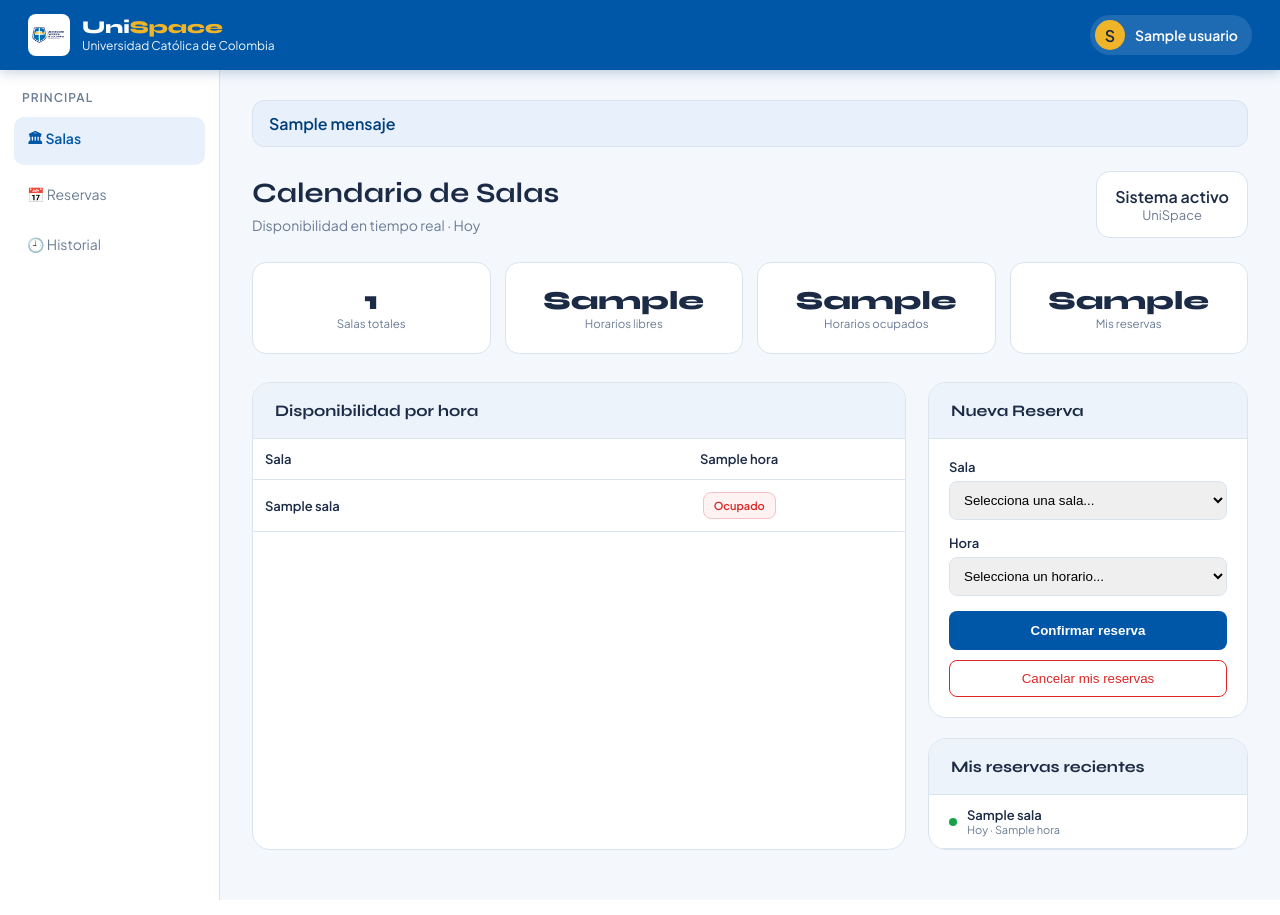
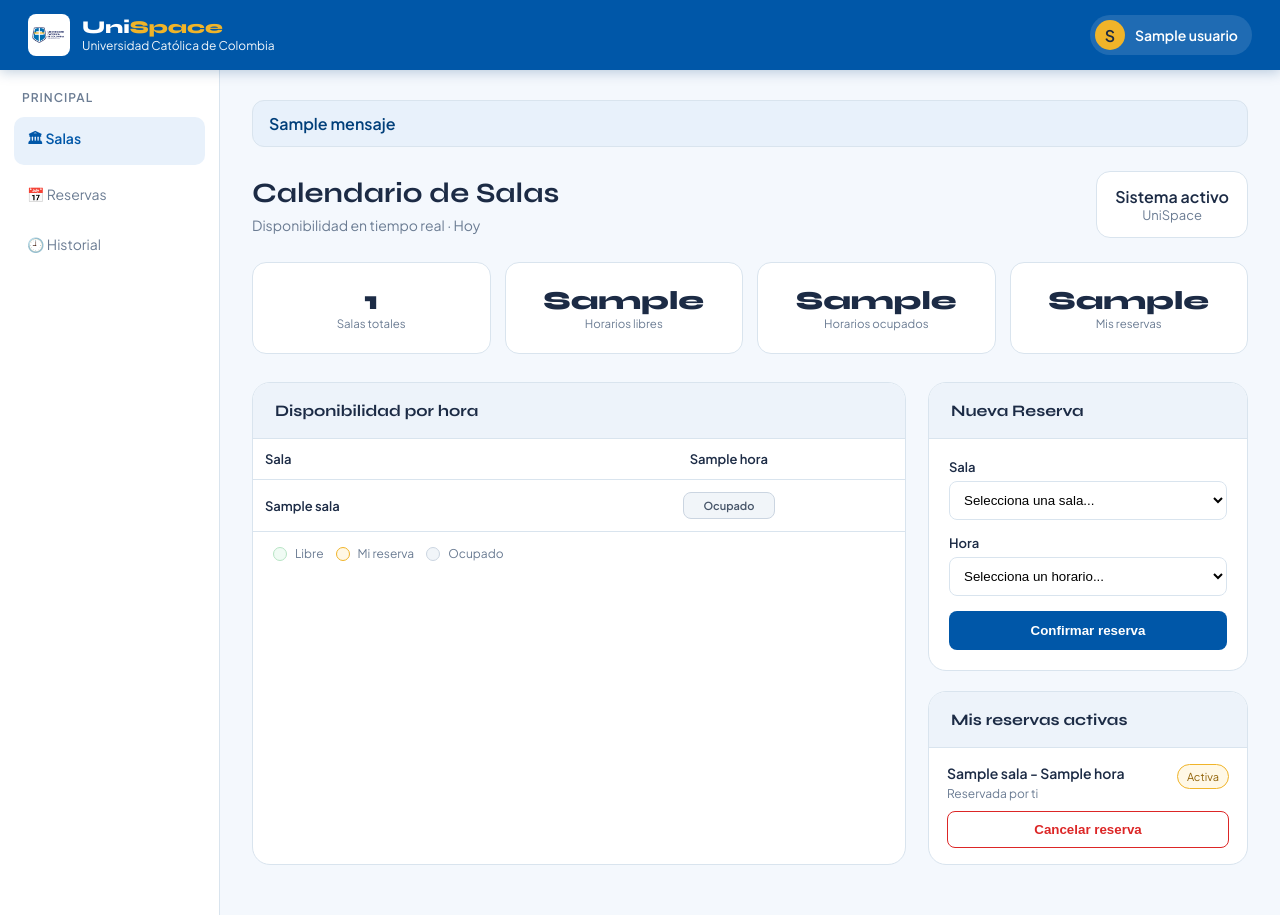
Before and after one commit to yanethmendivelsom42-dev/Proyecto_UniSpace, a FastAPI app: template backend/templates/dashboard.html in a window 1280 px wide. Run offline with FastAPI, Linux system fonts and the light colour scheme; the template is opened without the code that fills it: most values are stand-ins (such as "Sample title", 1, 10 or a date in 2020).

Commit message:
Mejora: cancelación individual y estados de reservas (Libre, Mi reserva, Ocupado)

```diff
--- a/backend/templates/dashboard.html
+++ b/backend/templates/dashboard.html
@@ -21,6 +21,9 @@
       --red-bg: #FEF2F2;
       --gold-text: #92640A;
       --uc-gold-light: #FFF8E6;
+      --gray-text: #475569;
+      --gray-bg: #F1F5F9;
+      --gray-border: #CBD5E1;
     }
 
     *, *::before, *::after {
@@ -290,7 +293,7 @@
       font-size: 11px;
       font-weight: 600;
       display: inline-block;
-      min-width: 70px;
+      min-width: 92px;
     }
 
     .slot.libre {
@@ -306,9 +309,46 @@
     }
 
     .slot.ocupado {
-      background: var(--red-bg);
-      color: var(--red);
-      border: 1px solid #F5C2C7;
+      background: var(--gray-bg);
+      color: var(--gray-text);
+      border: 1px solid var(--gray-border);
+    }
+
+    .legend {
+      display: flex;
+      gap: 12px;
+      flex-wrap: wrap;
+      padding: 14px 20px 18px;
+    }
+
+    .legend-item {
+      display: inline-flex;
+      align-items: center;
+      gap: 8px;
+      font-size: 12px;
+      color: var(--muted);
+    }
+
+    .legend-badge {
+      width: 14px;
+      height: 14px;
+      border-radius: 999px;
+      border: 1px solid transparent;
+    }
+
+    .legend-badge.libre {
+      background: var(--green-bg);
+      border-color: #B7E4C4;
+    }
+
+    .legend-badge.mia {
+      background: var(--uc-gold-light);
+      border-color: var(--uc-gold);
+    }
+
+    .legend-badge.ocupado {
+      background: var(--gray-bg);
+      border-color: var(--gray-border);
     }
 
     .form-wrap {
@@ -328,6 +368,7 @@
       margin-bottom: 15px;
       border-radius: 8px;
       border: 1px solid var(--border);
+      background: white;
     }
 
     .btn-book {
@@ -341,6 +382,48 @@
       cursor: pointer;
     }
 
+    .reservation-item {
+      padding: 16px 18px;
+      border-bottom: 1px solid var(--border);
+    }
+
+    .reservation-item:last-child {
+      border-bottom: none;
+    }
+
+    .reservation-top {
+      display: flex;
+      align-items: flex-start;
+      justify-content: space-between;
+      gap: 10px;
+      margin-bottom: 10px;
+    }
+
+    .reservation-title {
+      font-weight: 700;
+      font-size: 14px;
+      margin-bottom: 4px;
+    }
+
+    .reservation-sub {
+      font-size: 12px;
+      color: var(--muted);
+    }
+
+    .reservation-status {
+      font-size: 11px;
+      padding: 5px 9px;
+      border-radius: 999px;
+      background: var(--uc-gold-light);
+      color: var(--gold-text);
+      border: 1px solid var(--uc-gold);
+      white-space: nowrap;
+    }
+
+    .inline-form {
+      margin: 0;
+    }
+
     .btn-cancel {
       width: 100%;
       background: transparent;
@@ -348,23 +431,8 @@
       border: 1px solid var(--red);
       padding: 10px;
       border-radius: 8px;
-      margin-top: 10px;
       cursor: pointer;
-    }
-
-    .hist-item {
-      display: flex;
-      align-items: center;
-      gap: 10px;
-      padding: 12px 20px;
-      border-bottom: 1px solid var(--border);
-    }
-
-    .h-dot {
-      width: 8px;
-      height: 8px;
-      border-radius: 50%;
-      background: var(--green);
+      font-weight: 600;
     }
 
     .empty-state {
@@ -403,6 +471,11 @@
       .page-header {
         flex-direction: column;
         align-items: flex-start;
+      }
+
+      .slot {
+        min-width: 78px;
+        font-size: 10px;
       }
     }
   </style>
@@ -493,7 +566,7 @@
                   {% if estado == "Libre" %}
                     <span class="slot libre">Libre</span>
                   {% elif estado == usuario %}
-                    <span class="slot mia">Yo</span>
+                    <span class="slot mia">Mi reserva</span>
                   {% else %}
                     <span class="slot ocupado">Ocupado</span>
                   {% endif %}
@@ -503,6 +576,11 @@
               {% endfor %}
             </tbody>
           </table>
+          <div class="legend">
+            <span class="legend-item"><span class="legend-badge libre"></span> Libre</span>
+            <span class="legend-item"><span class="legend-badge mia"></span> Mi reserva</span>
+            <span class="legend-item"><span class="legend-badge ocupado"></span> Ocupado</span>
+          </div>
         </div>
 
         <div class="right">
@@ -511,6 +589,7 @@
             <div class="form-wrap">
               <form action="/reservar" method="post">
                 <input type="hidden" name="usuario" value="{{ usuario }}">
+
                 <label for="sala">Sala</label>
                 <select id="sala" name="sala" class="f-select" required>
                   <option value="" disabled selected>Selecciona una sala...</option>
@@ -529,28 +608,32 @@
 
                 <button type="submit" class="btn-book">Confirmar reserva</button>
               </form>
-
-              <form action="/cancelar" method="post">
-                <input type="hidden" name="usuario" value="{{ usuario }}">
-                <button type="submit" class="btn-cancel">Cancelar mis reservas</button>
-              </form>
             </div>
           </div>
 
           <div class="card">
-            <div class="card-head">Mis reservas recientes</div>
+            <div class="card-head">Mis reservas activas</div>
             {% if historial_reciente %}
               {% for item in historial_reciente %}
-              <div class="hist-item">
-                <div class="h-dot"></div>
-                <div>
-                  <div style="font-size: 13px; font-weight: 600;">{{ item.sala }}</div>
-                  <div style="font-size: 11px; color: var(--muted);">Hoy · {{ item.hora }}</div>
+              <div class="reservation-item">
+                <div class="reservation-top">
+                  <div>
+                    <div class="reservation-title">{{ item.sala }} - {{ item.hora }}</div>
+                    <div class="reservation-sub">Reservada por ti</div>
+                  </div>
+                  <span class="reservation-status">Activa</span>
                 </div>
+
+                <form action="/cancelar" method="post" class="inline-form">
+                  <input type="hidden" name="usuario" value="{{ usuario }}">
+                  <input type="hidden" name="sala" value="{{ item.sala }}">
+                  <input type="hidden" name="hora" value="{{ item.hora }}">
+                  <button type="submit" class="btn-cancel">Cancelar reserva</button>
+                </form>
               </div>
               {% endfor %}
             {% else %}
-              <div class="empty-state">Aún no tienes reservas registradas.</div>
+              <div class="empty-state">Aún no tienes reservas activas.</div>
             {% endif %}
           </div>
         </div>
```
Also changed, not shown: backend/controllers/reserva_archivo_controller.py (+32 -13 lines), backend/reservas.json (+5 -8 lines), backend/routers/web_router.py (+8 -4 lines).
